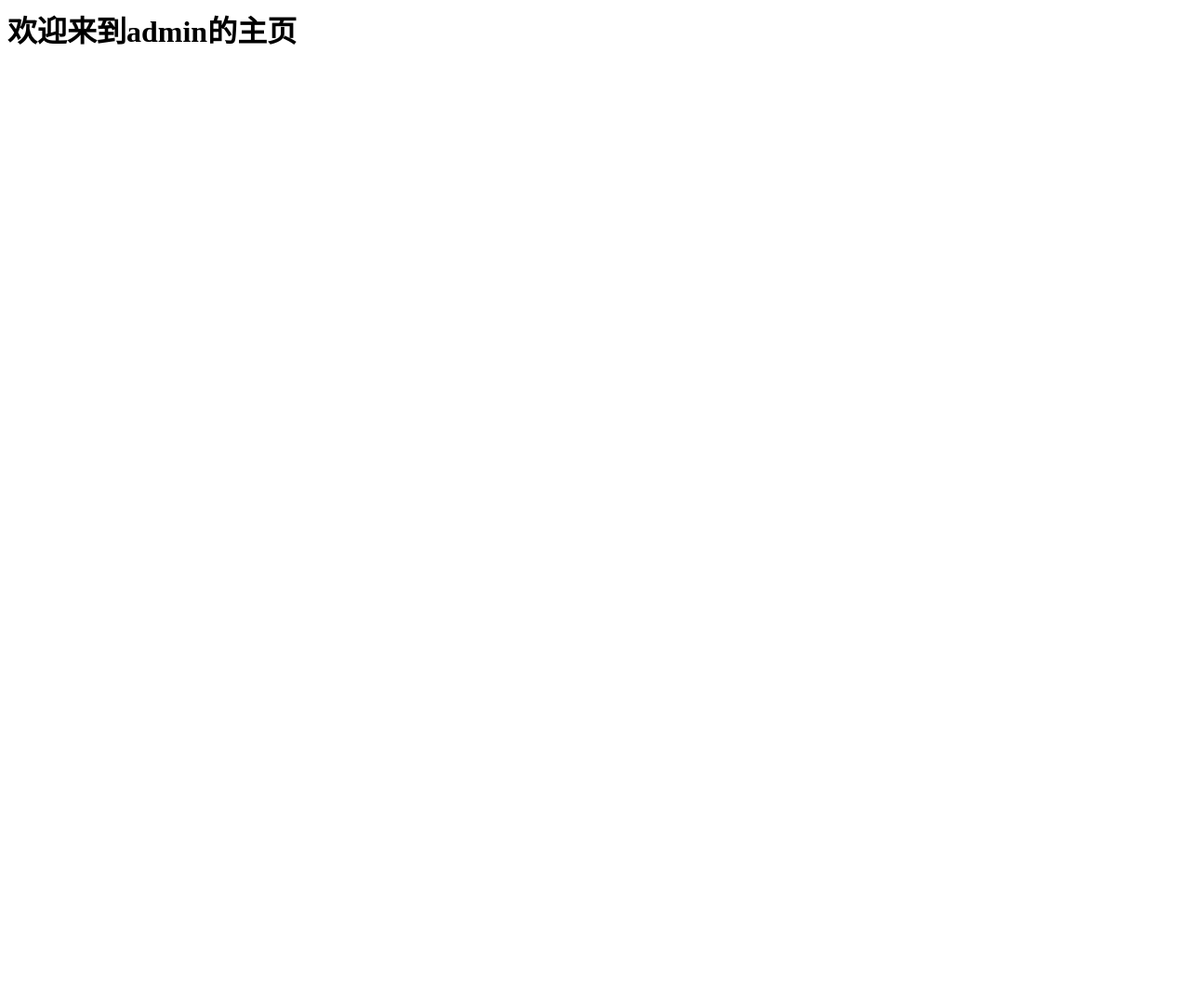
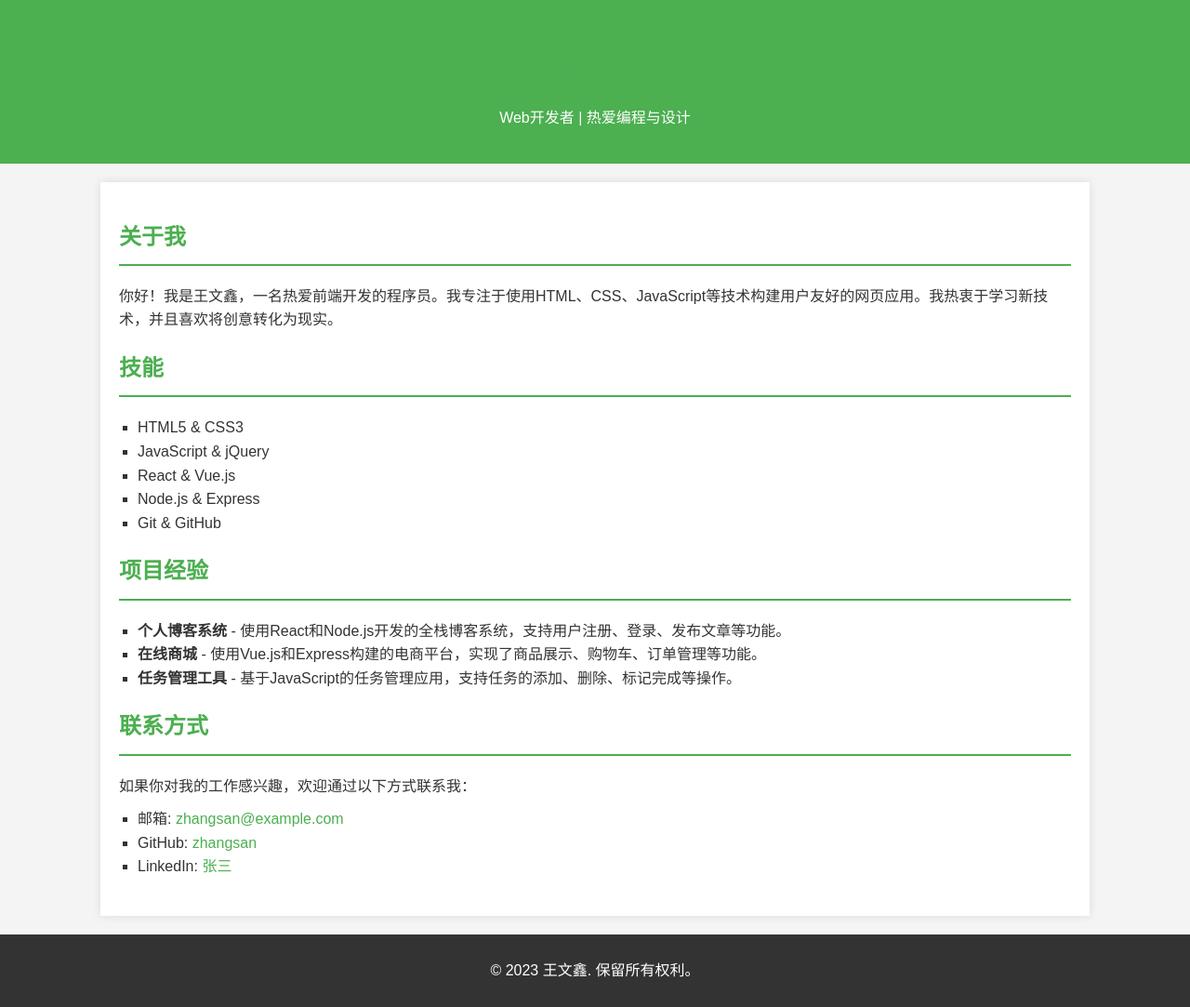
Before and after one commit to wwx0064/wwx-github.github.io, a plain HTML site: page index.html in a window 1280 px wide. Shown: the whole page at 93% size. Before the commit the page ends 800 px from the top, so only its background shows below. Drawn offline with Linux system fonts and the light colour scheme.

Commit message:
Update index.html

```diff
--- a/index.html
+++ b/index.html
@@ -1 +1,111 @@
-<h1>欢迎来到admin的主页</h1>
+<!DOCTYPE html>
+<html lang="zh-CN">
+<head>
+    <meta charset="UTF-8">
+    <meta name="viewport" content="width=device-width, initial-scale=1.0">
+    <title>个人介绍 - 王文鑫</title>
+    <style>
+        body {
+            font-family: Arial, sans-serif;
+            line-height: 1.6;
+            margin: 0;
+            padding: 0;
+            background-color: #f4f4f4;
+            color: #333;
+        }
+        header {
+            background-color: #4CAF50;
+            color: white;
+            padding: 20px 0;
+            text-align: center;
+        }
+        .container {
+            width: 80%;
+            margin: 20px auto;
+            background: white;
+            padding: 20px;
+            box-shadow: 0 0 10px rgba(0, 0, 0, 0.1);
+        }
+        h1, h2 {
+            color: #4CAF50;
+        }
+        .section {
+            margin-bottom: 20px;
+        }
+        .section h2 {
+            border-bottom: 2px solid #4CAF50;
+            padding-bottom: 10px;
+        }
+        .section p, .section ul {
+            margin: 10px 0;
+        }
+        .section ul {
+            list-style-type: square;
+            padding-left: 20px;
+        }
+        footer {
+            text-align: center;
+            padding: 10px 0;
+            background-color: #333;
+            color: white;
+            margin-top: 20px;
+        }
+        a {
+            color: #4CAF50;
+            text-decoration: none;
+        }
+        a:hover {
+            text-decoration: underline;
+        }
+    </style>
+</head>
+<body>
+
+<header>
+    <h1>王文鑫</h1>
+    <p>Web开发者 | 热爱编程与设计</p>
+</header>
+
+<div class="container">
+    <div class="section">
+        <h2>关于我</h2>
+        <p>你好！我是王文鑫，一名热爱前端开发的程序员。我专注于使用HTML、CSS、JavaScript等技术构建用户友好的网页应用。我热衷于学习新技术，并且喜欢将创意转化为现实。</p>
+    </div>
+
+    <div class="section">
+        <h2>技能</h2>
+        <ul>
+            <li>HTML5 & CSS3</li>
+            <li>JavaScript & jQuery</li>
+            <li>React & Vue.js</li>
+            <li>Node.js & Express</li>
+            <li>Git & GitHub</li>
+        </ul>
+    </div>
+
+    <div class="section">
+        <h2>项目经验</h2>
+        <ul>
+            <li><strong>个人博客系统</strong> - 使用React和Node.js开发的全栈博客系统，支持用户注册、登录、发布文章等功能。</li>
+            <li><strong>在线商城</strong> - 使用Vue.js和Express构建的电商平台，实现了商品展示、购物车、订单管理等功能。</li>
+            <li><strong>任务管理工具</strong> - 基于JavaScript的任务管理应用，支持任务的添加、删除、标记完成等操作。</li>
+        </ul>
+    </div>
+
+    <div class="section">
+        <h2>联系方式</h2>
+        <p>如果你对我的工作感兴趣，欢迎通过以下方式联系我：</p>
+        <ul>
+            <li>邮箱: <a href="mailto:zhangsan@example.com">zhangsan@example.com</a></li>
+            <li>GitHub: <a href="https://github.com/zhangsan">zhangsan</a></li>
+            <li>LinkedIn: <a href="https://www.linkedin.com/in/zhangsan">张三</a></li>
+        </ul>
+    </div>
+</div>
+
+<footer>
+    <p>&copy; 2023 王文鑫. 保留所有权利。</p>
+</footer>
+
+</body>
+</html>
```
